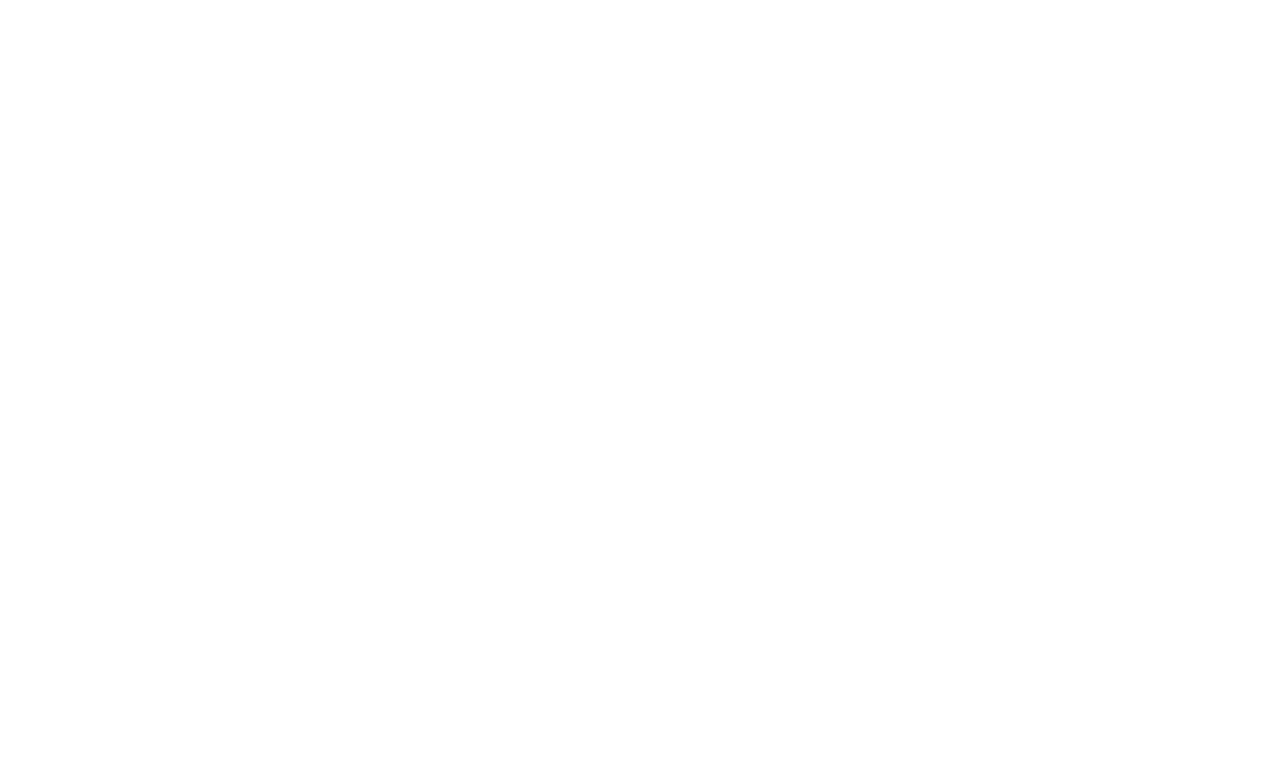
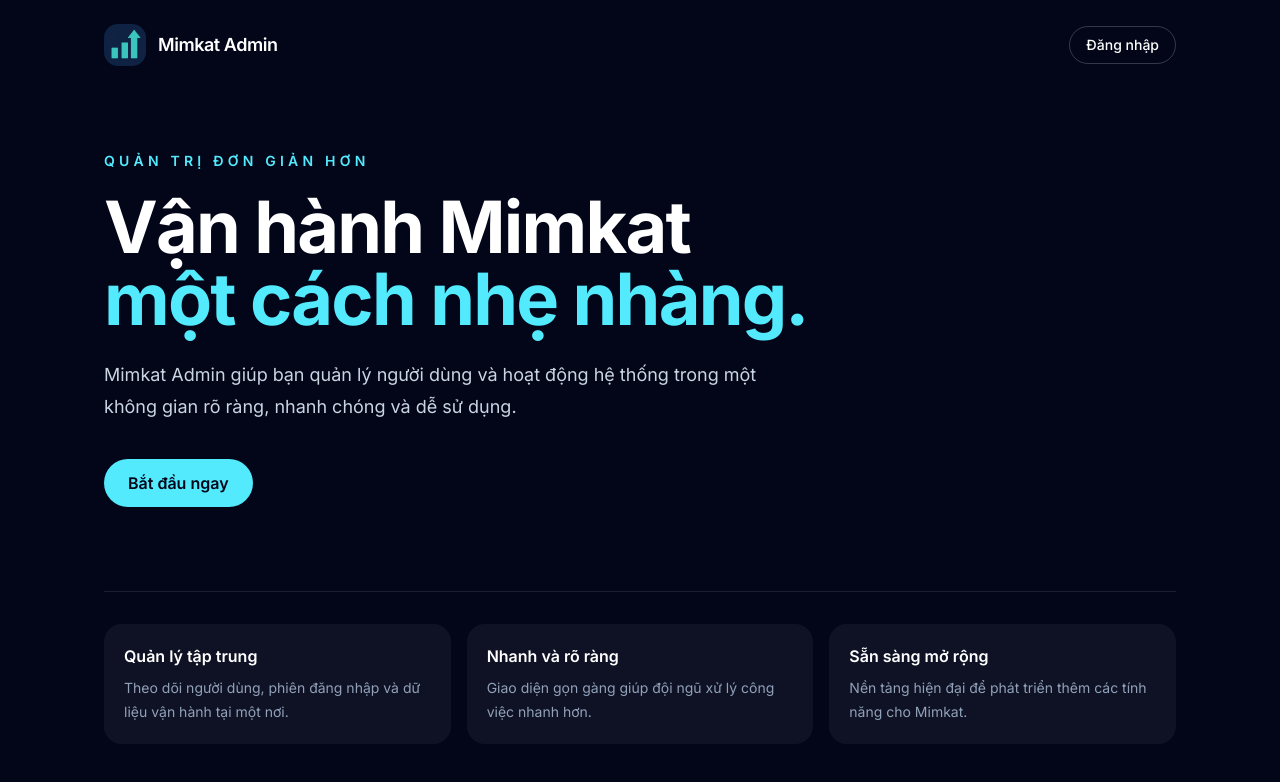
Before and after one commit to kevinvuong-pro/mimkat-admin, a Next.js app: page / in a window 1280 px wide. Before the commit this address had no page. Shown: the top 782 px of the page. Built offline with nearby package versions, Linux system fonts and the light colour scheme; a web font is replaced by a local one.

Commit message:
Landing page

```diff
--- a/src/app/page.tsx
+++ b/src/app/page.tsx
@@ -1,5 +1,83 @@
-import { redirect } from 'next/navigation';
+'use client';
+
+import Link from 'next/link';
+import Image from 'next/image';
+
+import { getAccessToken } from '@/lib/auth-token-storage';
+
+const features = [
+  ['Quản lý tập trung', 'Theo dõi người dùng, phiên đăng nhập và dữ liệu vận hành tại một nơi.'],
+  ['Nhanh và rõ ràng', 'Giao diện gọn gàng giúp đội ngũ xử lý công việc nhanh hơn.'],
+  ['Sẵn sàng mở rộng', 'Nền tảng hiện đại để phát triển thêm các tính năng cho Mimkat.'],
+];
 
 export default function Home() {
-  redirect('/default');
+  return (
+    <main className="min-h-screen bg-slate-950 text-white">
+      <div className="mx-auto flex min-h-screen max-w-6xl flex-col px-6 py-6 lg:px-10">
+        <header className="flex items-center justify-between">
+          <Link href="/" className="flex items-center gap-3">
+            <Image
+              src="/images/logo.png"
+              alt="Mimkat"
+              width={42}
+              height={42}
+              className="rounded-xl"
+            />
+            <span className="text-lg font-semibold tracking-tight">Mimkat Admin</span>
+          </Link>
+          {!getAccessToken() && (
+            <Link
+              href="/login"
+              className="rounded-full border border-white/20 px-4 py-2 text-sm font-medium transition hover:border-white/50 hover:bg-white/10"
+            >
+              Đăng nhập
+            </Link>
+          )}
+        </header>
+
+        <section className="flex flex-1 items-center py-10">
+          <div className="max-w-3xl">
+            <p className="mb-5 text-sm font-semibold tracking-[0.3em] text-cyan-300 uppercase">
+              Quản trị đơn giản hơn
+            </p>
+            <h1 className="text-5xl font-bold tracking-tight sm:text-7xl">
+              Vận hành Mimkat
+              <span className="block text-cyan-300">một cách nhẹ nhàng.</span>
+            </h1>
+            <p className="mt-6 max-w-2xl text-lg leading-8 text-slate-300">
+              Mimkat Admin giúp bạn quản lý người dùng và hoạt động hệ thống trong một không gian rõ
+              ràng, nhanh chóng và dễ sử dụng.
+            </p>
+            <div className="mt-9 flex flex-wrap gap-4">
+              {!getAccessToken() ? (
+                <Link
+                  href="/login"
+                  className="rounded-full bg-cyan-300 px-6 py-3 font-semibold text-slate-950 transition hover:bg-cyan-200"
+                >
+                  Bắt đầu ngay
+                </Link>
+              ) : (
+                <Link
+                  href="/default"
+                  className="rounded-full border border-white/20 px-6 py-3 font-semibold transition hover:border-white/50 hover:bg-white/10"
+                >
+                  Xem dashboard
+                </Link>
+              )}
+            </div>
+          </div>
+        </section>
+
+        <section className="grid gap-4 border-t border-white/10 py-8 md:grid-cols-3">
+          {features.map(([title, description]) => (
+            <article key={title} className="rounded-2xl bg-white/5 p-5">
+              <h2 className="font-semibold">{title}</h2>
+              <p className="mt-2 text-sm leading-6 text-slate-400">{description}</p>
+            </article>
+          ))}
+        </section>
+      </div>
+    </main>
+  );
 }
```
